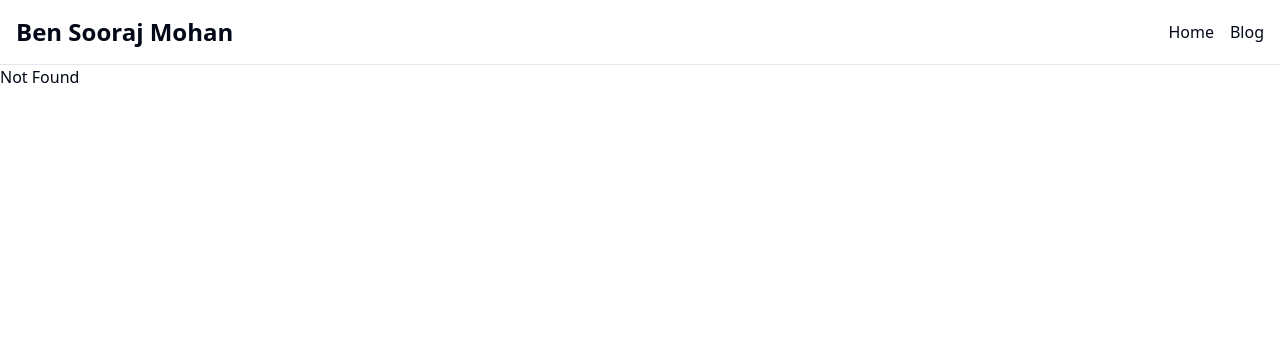
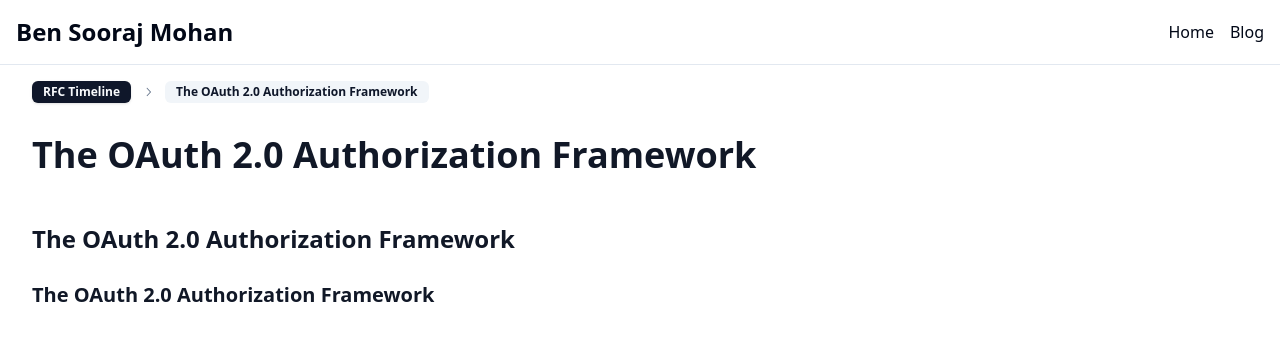
Before and after one commit to bensooraj/bensooraj.github.io, a React (Vite) app: page /identity/rfc-notes/rfc6749 in a window 1280 px wide. Before the commit this address had no page. Shown: the top 340 px of the page. Built offline with nearby package versions, Linux system fonts and the light colour scheme.

Commit message:
There is some structure is in place

```diff
--- a/src/components/RFCTimeline.tsx
+++ b/src/components/RFCTimeline.tsx
@@ -37,7 +37,7 @@ const timelineItems: TimelineItem[] = [
         description: "The OAuth 2.0 authorization framework enables a third-party application to obtain limited access to an HTTP service, either on behalf of a resource owner by orchestrating an approval interaction between the resource owner and the HTTP service, or by allowing the third-party application to obtain access on its own behalf. This specification replaces and obsoletes the OAuth 1.0 protocol described in RFC 5849.",
         rfcNumber: 'RFC 6749',
         rfcUrl: "https://www.rfc-editor.org/info/rfc6749",
-        notesUrl: "https://www.rfc-editor.org/info/rfc5849",
+        notesUrl: "/identity/rfc-notes/rfc6749",
         authors: "Dick Hardt",
     },
 ]
@@ -98,7 +98,7 @@ export default function RFCTimeline() {
                                     )}
                                     {item.notesUrl && (
                                         <Button variant="outline" className="mt-2" asChild>
-                                            <Link to={item.notesUrl} target='_blank'>
+                                            <Link to={item.notesUrl}>
                                                 <Pencil className="w-4 h-4 mr-1" />
                                                 <span>Notes</span>
                                             </Link>
--- /dev/null
+++ b/src/components/StaticRFCTimelineBreadCrumb.tsx
@@ -0,0 +1,30 @@
+import { Breadcrumb, BreadcrumbItem, BreadcrumbLink, BreadcrumbList, BreadcrumbPage, BreadcrumbSeparator } from "@/components/ui/breadcrumb"
+import { Badge } from '@/components/ui/badge'
+// import { Home } from 'lucide-react'
+import { Link } from '@tanstack/react-router'
+
+export function StaticRFCTimelineBreadCrumb({ breadcrumbPage }: { breadcrumbPage: string }) {
+    return (
+        <Breadcrumb className="mb-6">
+            <BreadcrumbList>
+                <BreadcrumbItem>
+                    <BreadcrumbLink asChild>
+                        <Link to="/identity/rfc-notes">
+                            <Badge variant='default'>
+                                RFC Timeline
+                            </Badge>
+                        </Link>
+                    </BreadcrumbLink>
+                </BreadcrumbItem>
+                <BreadcrumbSeparator />
+                <BreadcrumbItem>
+                    <BreadcrumbPage>
+                        <Badge variant='secondary'>
+                            {breadcrumbPage}
+                        </Badge>
+                    </BreadcrumbPage>
+                </BreadcrumbItem>
+            </BreadcrumbList>
+        </Breadcrumb>
+    )
+}
--- /dev/null
+++ b/src/components/ui/breadcrumb.tsx
@@ -0,0 +1,114 @@
+import * as React from "react"
+import { Slot } from "@radix-ui/react-slot"
+import { cn } from "@/lib/utils"
+import { ChevronRightIcon, DotsHorizontalIcon } from "@radix-ui/react-icons"
+
+const Breadcrumb = React.forwardRef<
+  HTMLElement,
+  React.ComponentPropsWithoutRef<"nav"> & {
+    separator?: React.ReactNode
+  }
+>(({ ...props }, ref) => <nav ref={ref} aria-label="breadcrumb" {...props} />)
+Breadcrumb.displayName = "Breadcrumb"
+
+const BreadcrumbList = React.forwardRef<
+  HTMLOListElement,
+  React.ComponentPropsWithoutRef<"ol">
+>(({ className, ...props }, ref) => (
+  <ol
+    ref={ref}
+    className={cn(
+      "flex flex-wrap items-center gap-1.5 break-words text-sm text-muted-foreground sm:gap-2.5",
+      className
+    )}
+    {...props}
+  />
+))
+BreadcrumbList.displayName = "BreadcrumbList"
+
+const BreadcrumbItem = React.forwardRef<
+  HTMLLIElement,
+  React.ComponentPropsWithoutRef<"li">
+>(({ className, ...props }, ref) => (
+  <li
+    ref={ref}
+    className={cn("inline-flex items-center gap-1.5", className)}
+    {...props}
+  />
+))
+BreadcrumbItem.displayName = "BreadcrumbItem"
+
+const BreadcrumbLink = React.forwardRef<
+  HTMLAnchorElement,
+  React.ComponentPropsWithoutRef<"a"> & {
+    asChild?: boolean
+  }
+>(({ asChild, className, ...props }, ref) => {
+  const Comp = asChild ? Slot : "a"
+
+  return (
+    <Comp
+      ref={ref}
+      className={cn("transition-colors hover:text-foreground", className)}
+      {...props}
+    />
+  )
+})
+BreadcrumbLink.displayName = "BreadcrumbLink"
+
+const BreadcrumbPage = React.forwardRef<
+  HTMLSpanElement,
+  React.ComponentPropsWithoutRef<"span">
+>(({ className, ...props }, ref) => (
+  <span
+    ref={ref}
+    role="link"
+    aria-disabled="true"
+    aria-current="page"
+    className={cn("font-normal text-foreground", className)}
+    {...props}
+  />
+))
+BreadcrumbPage.displayName = "BreadcrumbPage"
+
+const BreadcrumbSeparator = ({
+  children,
+  className,
+  ...props
+}: React.ComponentProps<"li">) => (
+  <li
+    role="presentation"
+    aria-hidden="true"
+    className={cn("[&>svg]:w-3.5 [&>svg]:h-3.5", className)}
+    {...props}
+  >
+    {children ?? <ChevronRightIcon />}
+  </li>
+)
+BreadcrumbSeparator.displayName = "BreadcrumbSeparator"
+
+const BreadcrumbEllipsis = ({
+  className,
+  ...props
+}: React.ComponentProps<"span">) => (
+  <span
+    role="presentation"
+    aria-hidden="true"
+    className={cn("flex h-9 w-9 items-center justify-center", className)}
+    {...props}
+  >
+    <DotsHorizontalIcon className="h-4 w-4" />
+    <span className="sr-only">More</span>
+  </span>
+)
+BreadcrumbEllipsis.displayName = "BreadcrumbElipssis"
+
+export {
+  Breadcrumb,
+  BreadcrumbList,
+  BreadcrumbItem,
+  BreadcrumbLink,
+  BreadcrumbPage,
+  BreadcrumbSeparator,
+  BreadcrumbEllipsis,
+}
--- /dev/null
+++ b/src/mdxdocs/identity-rfc-notes/rfc6749/index.mdx
@@ -0,0 +1,2 @@
+## The OAuth 2.0 Authorization Framework
+### The OAuth 2.0 Authorization Framework
--- a/src/routeTree.gen.ts
+++ b/src/routeTree.gen.ts
@@ -23,6 +23,9 @@ import { Route as BlogTagsIdImport } from './routes/blog/tags/$id'
 const AboutLazyImport = createFileRoute('/about')()
 const IdentityRfcNotesIndexLazyImport = createFileRoute(
   '/identity/rfc-notes/',
+)()
+const IdentityRfcNotesRfc6749IndexLazyImport = createFileRoute(
+  '/identity/rfc-notes/rfc6749/',
 )()
 
 // Create/Update Routes
@@ -58,6 +61,16 @@ const BlogTagsIdRoute = BlogTagsIdImport.update({
   path: '/blog/tags/$id',
   getParentRoute: () => rootRoute,
 } as any)
+
+const IdentityRfcNotesRfc6749IndexLazyRoute =
+  IdentityRfcNotesRfc6749IndexLazyImport.update({
+    path: '/identity/rfc-notes/rfc6749/',
+    getParentRoute: () => rootRoute,
+  } as any).lazy(() =>
+    import('./routes/identity/rfc-notes/rfc6749/index.lazy').then(
+      (d) => d.Route,
+    ),
+  )
 
 // Populate the FileRoutesByPath interface
 
@@ -105,6 +118,13 @@ declare module '@tanstack/react-router' {
       preLoaderRoute: typeof IdentityRfcNotesIndexLazyImport
       parentRoute: typeof rootRoute
     }
+    '/identity/rfc-notes/rfc6749/': {
+      id: '/identity/rfc-notes/rfc6749/'
+      path: '/identity/rfc-notes/rfc6749'
+      fullPath: '/identity/rfc-notes/rfc6749'
+      preLoaderRoute: typeof IdentityRfcNotesRfc6749IndexLazyImport
+      parentRoute: typeof rootRoute
+    }
   }
 }
 
@@ -117,6 +137,7 @@ export interface FileRoutesByFullPath {
   '/blog': typeof BlogIndexRoute
   '/blog/tags/$id': typeof BlogTagsIdRoute
   '/identity/rfc-notes': typeof IdentityRfcNotesIndexLazyRoute
+  '/identity/rfc-notes/rfc6749': typeof IdentityRfcNotesRfc6749IndexLazyRoute
 }
 
 export interface FileRoutesByTo {
@@ -126,6 +147,7 @@ export interface FileRoutesByTo {
   '/blog': typeof BlogIndexRoute
   '/blog/tags/$id': typeof BlogTagsIdRoute
   '/identity/rfc-notes': typeof IdentityRfcNotesIndexLazyRoute
+  '/identity/rfc-notes/rfc6749': typeof IdentityRfcNotesRfc6749IndexLazyRoute
 }
 
 export interface FileRoutesById {
@@ -136,6 +158,7 @@ export interface FileRoutesById {
   '/blog/': typeof BlogIndexRoute
   '/blog/tags/$id': typeof BlogTagsIdRoute
   '/identity/rfc-notes/': typeof IdentityRfcNotesIndexLazyRoute
+  '/identity/rfc-notes/rfc6749/': typeof IdentityRfcNotesRfc6749IndexLazyRoute
 }
 
 export interface FileRouteTypes {
@@ -147,6 +170,7 @@ export interface FileRouteTypes {
     | '/blog'
     | '/blog/tags/$id'
     | '/identity/rfc-notes'
+    | '/identity/rfc-notes/rfc6749'
   fileRoutesByTo: FileRoutesByTo
   to:
     | '/'
@@ -155,6 +179,7 @@ export interface FileRouteTypes {
     | '/blog'
     | '/blog/tags/$id'
     | '/identity/rfc-notes'
+    | '/identity/rfc-notes/rfc6749'
   id:
     | '__root__'
     | '/'
@@ -163,6 +188,7 @@ export interface FileRouteTypes {
     | '/blog/'
     | '/blog/tags/$id'
     | '/identity/rfc-notes/'
+    | '/identity/rfc-notes/rfc6749/'
   fileRoutesById: FileRoutesById
 }
 
@@ -173,6 +199,7 @@ export interface RootRouteChildren {
   BlogIndexRoute: typeof BlogIndexRoute
   BlogTagsIdRoute: typeof BlogTagsIdRoute
   IdentityRfcNotesIndexLazyRoute: typeof IdentityRfcNotesIndexLazyRoute
+  IdentityRfcNotesRfc6749IndexLazyRoute: typeof IdentityRfcNotesRfc6749IndexLazyRoute
 }
 
 const rootRouteChildren: RootRouteChildren = {
@@ -182,6 +209,7 @@ const rootRouteChildren: RootRouteChildren = {
   BlogIndexRoute: BlogIndexRoute,
   BlogTagsIdRoute: BlogTagsIdRoute,
   IdentityRfcNotesIndexLazyRoute: IdentityRfcNotesIndexLazyRoute,
+  IdentityRfcNotesRfc6749IndexLazyRoute: IdentityRfcNotesRfc6749IndexLazyRoute,
 }
 
 export const routeTree = rootRoute
@@ -201,7 +229,8 @@ export const routeTree = rootRoute
         "/blog/$id",
         "/blog/",
         "/blog/tags/$id",
-        "/identity/rfc-notes/"
+        "/identity/rfc-notes/",
+        "/identity/rfc-notes/rfc6749/"
       ]
     },
     "/": {
@@ -221,6 +250,9 @@ export const routeTree = rootRoute
     },
     "/identity/rfc-notes/": {
       "filePath": "identity/rfc-notes/index.lazy.tsx"
+    },
+    "/identity/rfc-notes/rfc6749/": {
+      "filePath": "identity/rfc-notes/rfc6749/index.lazy.tsx"
     }
   }
 }
--- /dev/null
+++ b/src/routes/identity/rfc-notes/rfc6749/index.lazy.tsx
@@ -0,0 +1,29 @@
+import { createLazyFileRoute } from '@tanstack/react-router'
+import { MDXProvider } from '@mdx-js/react'
+import { StaticRFCTimelineBreadCrumb } from '@/components/StaticRFCTimelineBreadCrumb'
+
+const module = await import(`@/mdxdocs/identity-rfc-notes/rfc6749/index.mdx`)
+
+export const Route = createLazyFileRoute('/identity/rfc-notes/rfc6749/')({
+  component: RFC6749Notes
+})
+
+function RFC6749Notes() {
+  return (
+    <>
+      <div className="grid grid-cols-1 gap-8 lg:grid-cols-4">
+        <div className="space-y-8 lg:col-span-3">
+            <div className='pl-4 mx-4 mt-4'>
+              <StaticRFCTimelineBreadCrumb breadcrumbPage='The OAuth 2.0 Authorization Framework' />
+            </div>
+          <article className="pl-4 ml-4 prose max-w-none dark:prose-invert">
+            <h1 className="mb-4 text-4xl font-bold">The OAuth 2.0 Authorization Framework</h1>
+            <MDXProvider>
+              <module.default />
+            </MDXProvider>
+          </article>
+        </div>
+      </div>
+    </>
+  )
+}
```
